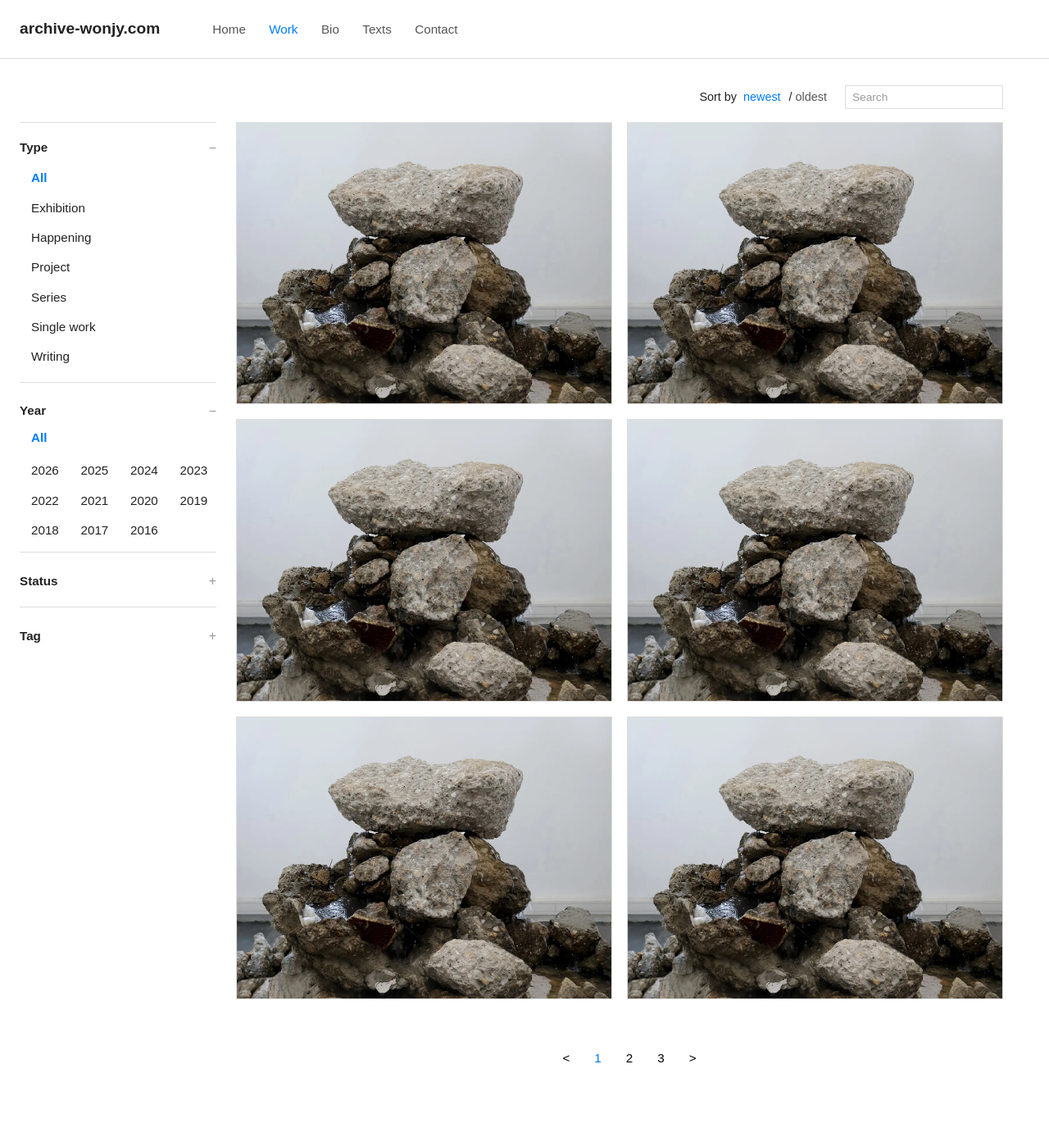
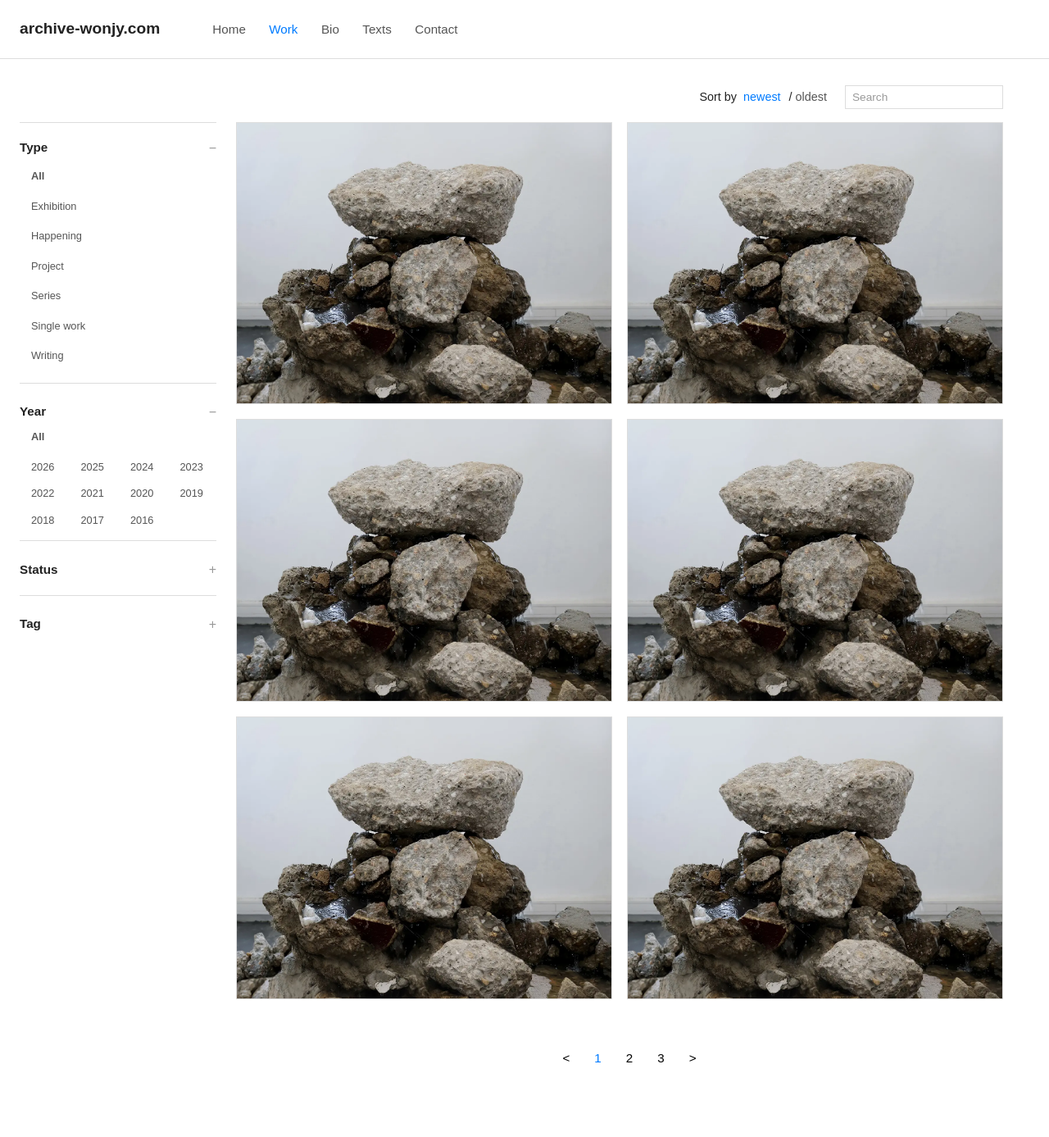
Before and after one commit to Won-Jy/archive-wonjy, a Jekyll site: the page built from work.html, in a window 1280 px wide. Shown: the whole page at 82% size. Built offline with Jekyll 4.4.1, drawn with Linux system fonts in a browser that asks for light colours.

Commit message:
Update work.html

```diff
--- a/work.html
+++ b/work.html
@@ -98,6 +98,14 @@ margin: 6px 0 8px;
   border:0; background:none; padding:6px 0; margin:0;
   font-size:0.95em; color:inherit; cursor:pointer; white-space:normal;
 }
+/*사이드바 필터 내용물들 스타일*/
+  .sidebar .filter-body .chip {
+  font-size: 0.80em;     /* 폰트 크기 */
+  line-height: 1.6;      /* 줄 간격 */
+  margin-bottom: 4px;    /* 항목 간 간격 */
+  color: #555;           /* 기본 글자색 (짙은 회색) */
+}
+
 .chip:hover, .chip.active{ color:var(--blue); }
 .chips .chip[data-value="__ALL__"]{ font-weight:700; }
 
```
